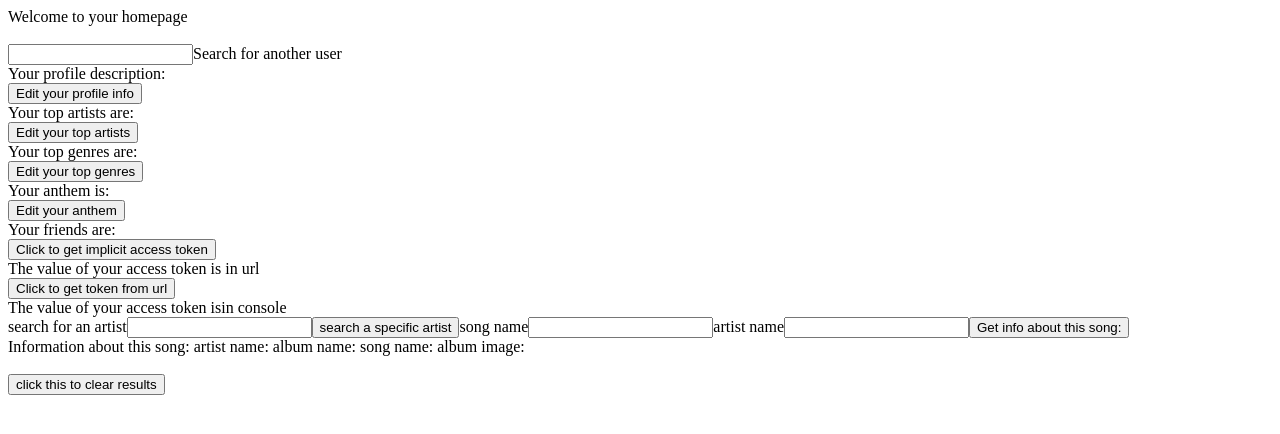
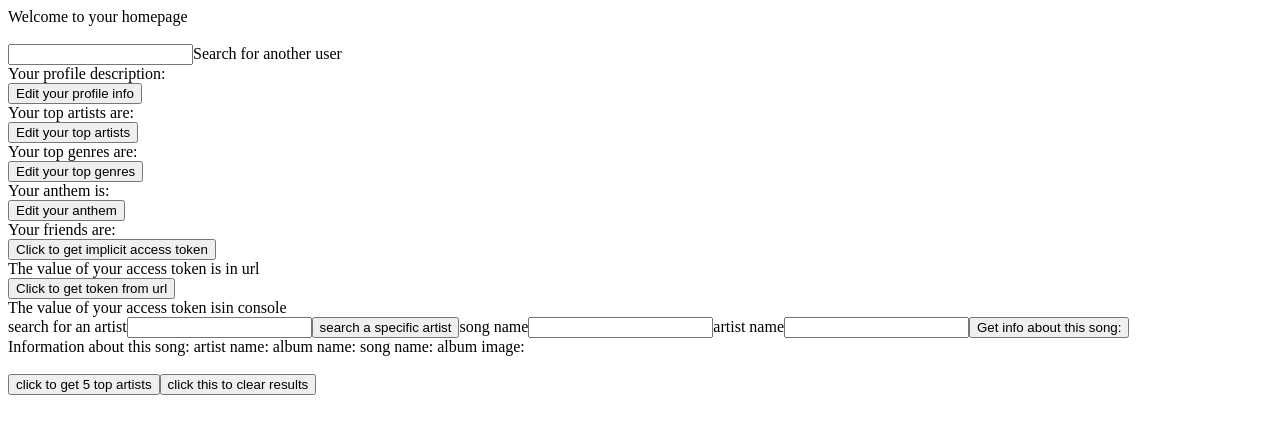
Before and after one commit to 210927-JavaFS/heartbeat-synergy-frontend, an Angular app in the folder synergy-project2-static/: page / in a window 1280 px wide. Both pictures are taken after a click on the button "Login". Shown: the top 434 px of the page. Built offline with nearby package versions, Linux system fonts and the light colour scheme; no server answers.

Commit message:
getTopArtists gives a 403 error. will create simpler request w/auth token to make sure i can do that first. then will revisit getTopArtists()

```diff
--- a/synergy-project2-static/src/app/services/account.service.ts
+++ b/synergy-project2-static/src/app/services/account.service.ts
@@ -23,7 +23,8 @@ export class AccountService {
   authUrl:string = 'https://accounts.spotify.com/authorize';
   tokenUrl:string = 'https://accounts.spotify.com/api/token';
 
-  token2Url:string = '';
+  authTokenUrl:string = '';
+  authToken:string = '';
 
   // additional params needed to create OAUTH 2.0 token
   redirectUri:string = 'http://localhost:4200/home-page';
@@ -49,7 +50,7 @@ serverUrl:string = 'http://localhost:8083';
   }
 
   getAccessToken(){
-    this.token2Url = this.buildRequest();
+    this.authTokenUrl = this.buildRequest();
 
     /**
      * redirects url to redirectUri value to access OAUTH token
@@ -59,28 +60,21 @@ serverUrl:string = 'http://localhost:8083';
      * to our site with the newly generated access token
      * now in the url
      */
-    window.location.href = this.token2Url; // see above
-
-    console.log(this.token2Url); // janky solution just for testing
-
+    window.location.href = this.authTokenUrl; // see above
   }
 
 
-  getTokenFromUrl(){
-    console.log("in getTokenFromUrl");
-
+  getTokenFromUrl():string{
     const hash = window.location.hash;
 
     const stringAfterHashtag = hash.substring(1);
     const paramsInUrl = stringAfterHashtag.split("&");
 
-    const accessTokenArray = paramsInUrl[0].split("=");
-    console.log(accessTokenArray[1]);
-    const accessToken = accessTokenArray[1];
+    const authTokenArray = paramsInUrl[0].split("=");
+    console.log(authTokenArray[1]);
+    this.authToken = authTokenArray[1];
 
-    // paramsInUrl.forEach(element => {
-    //     console.log(element);
-    // });
+    return this.authToken;
   }
 
 
@@ -121,8 +115,8 @@ serverUrl:string = 'http://localhost:8083';
   }
 
   // need to fix this - needs to take the OAUTH token
-  getTopArtists(token:string):Observable<Object>{
-    return this.http.get(this.requestUrl + 'recommendations/me/top/artists?limit=5', {headers: new HttpHeaders({'Authorization': 'Bearer '+token })})
+  getTopArtists(authToken:string):Observable<Object>{
+    return this.http.get(this.requestUrl + 'me/top/artists', {headers: new HttpHeaders({'Authorization': 'Bearer '+authToken, 'Content-Type':'application/json', "Accept": "application/json" })})
  }
 
 
--- a/synergy-project2-static/src/app/user-home-page/user-home-page.component.html
+++ b/synergy-project2-static/src/app/user-home-page/user-home-page.component.html
@@ -77,6 +77,14 @@
 <img [src] = "albumImageUrl">
 <br>
 
+<button (click) = "getTopArtists()">
+    click to get 5 top artists
+</button>
+
+
+
+
+
 <button (click) = "clearResults()">
     click this to clear results
 </button>
--- a/synergy-project2-static/src/app/user-home-page/user-home-page.component.ts
+++ b/synergy-project2-static/src/app/user-home-page/user-home-page.component.ts
@@ -14,6 +14,7 @@ import { Artist } from '../models/artist';
 export class HomePageComponent implements OnInit {
 
   public token:string = this.transferService.getToken();
+  public authToken:string = '';
   public newReleases: string = '';
   public songSearch: string = '';
   public artistSearch: string = '';
@@ -119,7 +120,8 @@ getGenres(){
  }
 
  getTopArtists(){
-   this.accountService.getTopArtists(this.token).subscribe(
+   console.log("inTopArtists "+this.authToken);
+   this.accountService.getTopArtists(this.authToken).subscribe(
     (data:Object)=> {
       this.topArtists = JSON.stringify(data);
       console.log("in getTopArtists()");
@@ -128,7 +130,8 @@ getGenres(){
   }
 
   getTokenFromUrl() {
-    this.accountService.getTokenFromUrl();
+    this.authToken = this.accountService.getTokenFromUrl();
+    console.log(this.authToken);
   }
 
 }
```
